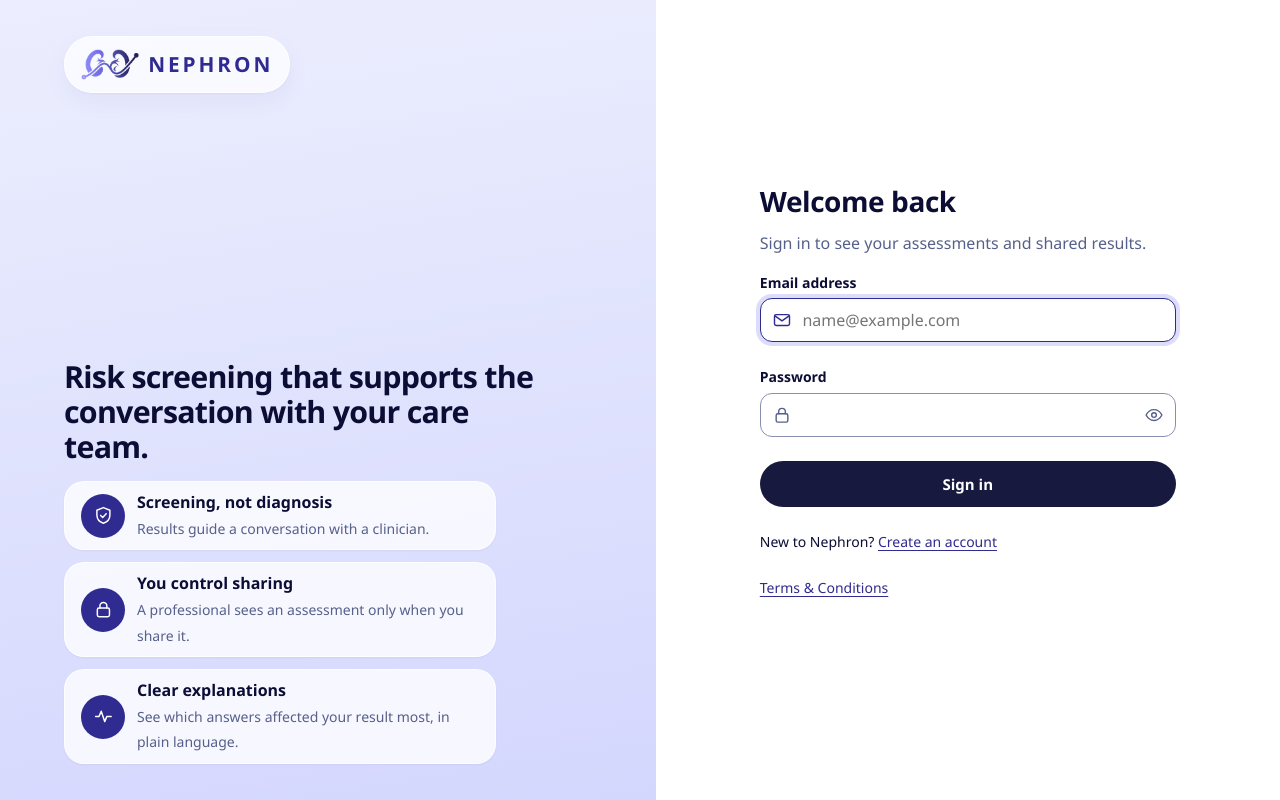
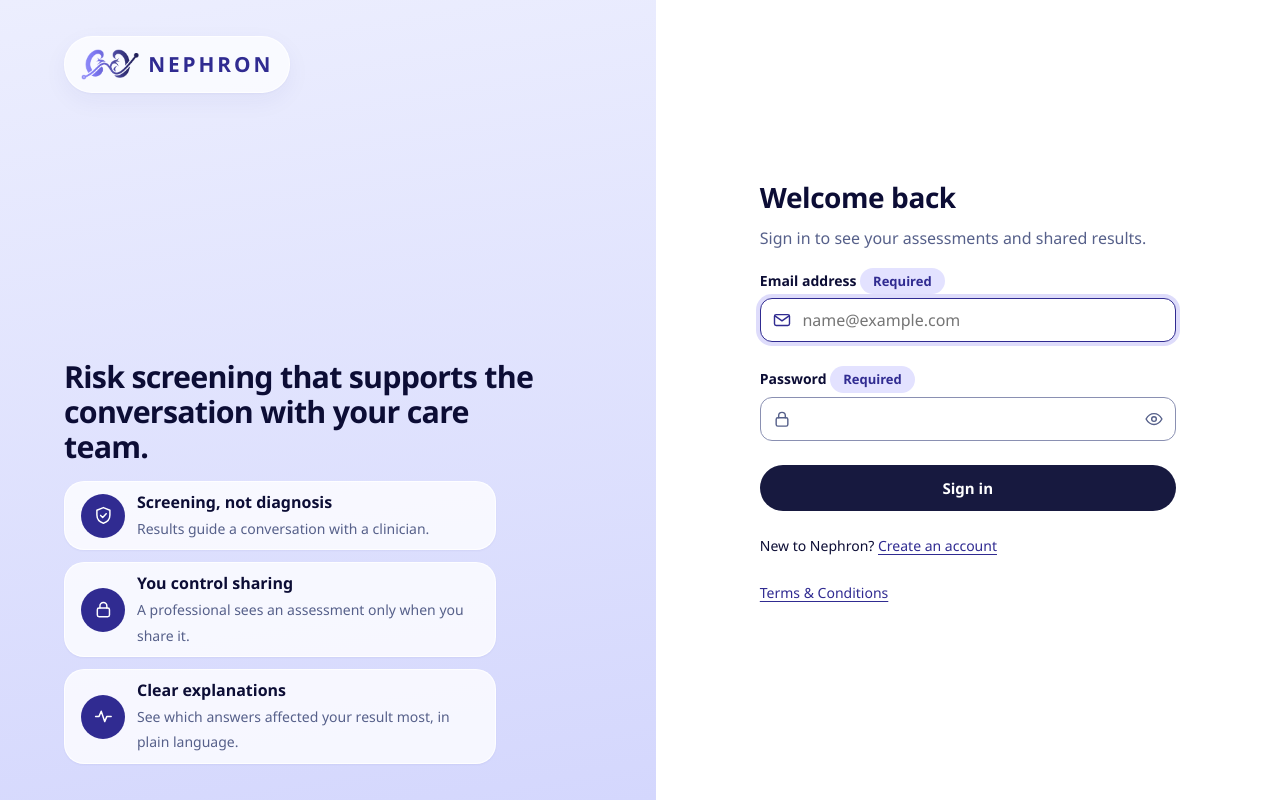
Before and after one commit to binalademierose/nephron, a Python web app: template templates/auth/login.html in a window 1280 px wide. Run offline with Jinja, Linux system fonts and the light colour scheme; the template is opened without the code that fills it, so the values that code supplies are empty.

Commit message:
Add files via upload

```diff
--- a/templates/auth/login.html
+++ b/templates/auth/login.html
@@ -31,7 +31,7 @@
   <input type="hidden" name="next" value="{{ next_url }}">
 
   <div class="form-group">
-    <label class="form-label" for="email">Email address</label>
+    <label class="form-label" for="email">Email address <span class="chip chip-required">Required</span></label>
     <div class="input-wrap has-icon">
       {{ icon('mail', 'input-icon') }}
       <input class="form-control{{ ' is-invalid' if errors.get('email') }}" id="email" name="email" type="email" value="{{ email }}" autocomplete="email" autocapitalize="none" spellcheck="false" placeholder="name@example.com" required aria-describedby="email-error"{{ ' aria-invalid="true" autofocus'|safe if errors.get('email') }}{{ ' autofocus'|safe if not errors and not notice and not email }}>
@@ -40,7 +40,7 @@
   </div>
 
   <div class="form-group">
-    <label class="form-label" for="password">Password</label>
+    <label class="form-label" for="password">Password <span class="chip chip-required">Required</span></label>
     <div class="input-wrap has-icon has-action">
       {{ icon('lock', 'input-icon') }}
       <input class="form-control{{ ' is-invalid' if errors.get('password') }}" id="password" name="password" type="password" autocomplete="current-password" required aria-describedby="password-error"{{ ' aria-invalid="true" autofocus'|safe if errors.get('password') or (notice and email) }}>
--- a/templates/auth/register.html
+++ b/templates/auth/register.html
@@ -26,7 +26,7 @@
 <form method="post" action="{{ url_for('auth.register') }}" novalidate>
   {{ csrf_field() }}
   <fieldset class="role-grid" aria-describedby="role-error">
-    <legend class="visually-hidden">I am a</legend>
+    <legend class="form-label">I am a <span class="chip chip-required">Required</span></legend>
     <label class="role-card">
       <input type="radio" name="role" value="general" {{ 'checked' if form.get('role') != 'professional' }}>
       <span class="role-tile">{{ icon_chip('user', 'blue') }}<strong>General user</strong><span class="role-note">Screen yourself</span></span>
```
